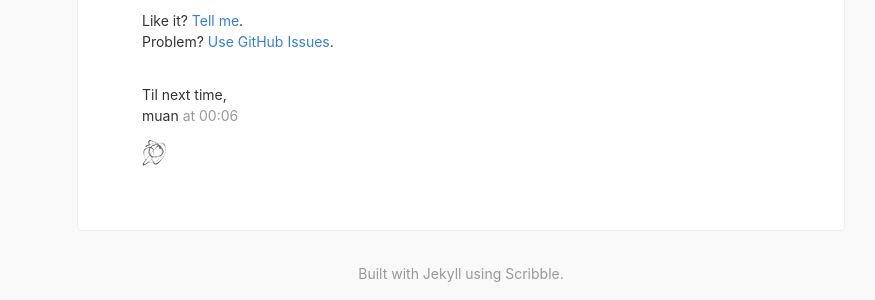
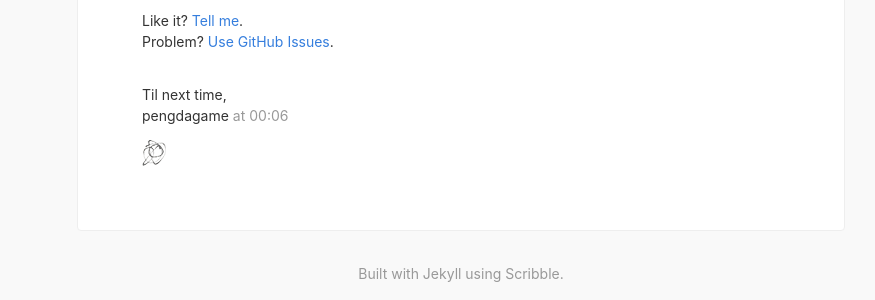
Before and after one commit to pengdagame/pengdagame.github.io, a Jekyll site: the page built from _posts/2017-03-12-scribble-the-jekyll-theme.md, in a window 1280 px wide. Shown: the part 1138-1438 px from the top of the page, without its empty margins (179-1054 px from the left). Built offline with Jekyll 4.4.1, drawn with Linux system fonts in a browser that asks for light colours; nearby versions of some CDN libraries.

Commit message:
更新config文件

```diff
--- a/_config.yml
+++ b/_config.yml
@@ -1,8 +1,8 @@
 # ----------- CONFIGURABLE START -----------
 title:            "Scribble"
 description:      "Such theme, very cool."
-url:              http://scribble.muan.co # Site url, without a slash at the end.
-signoff:          "muan" # Your name
+url:               # Site url, without a slash at the end.
+signoff:          "pengdagame" # Your name
 facebook_appid:   # APP ID for like button, remove from /_includes/share.html if unwanted.
 google_analytics: # Set tracking, remove from /javascripts/basic.js if unwanted.
 share:            false # Turn on twitter and facebook share buttons
```
